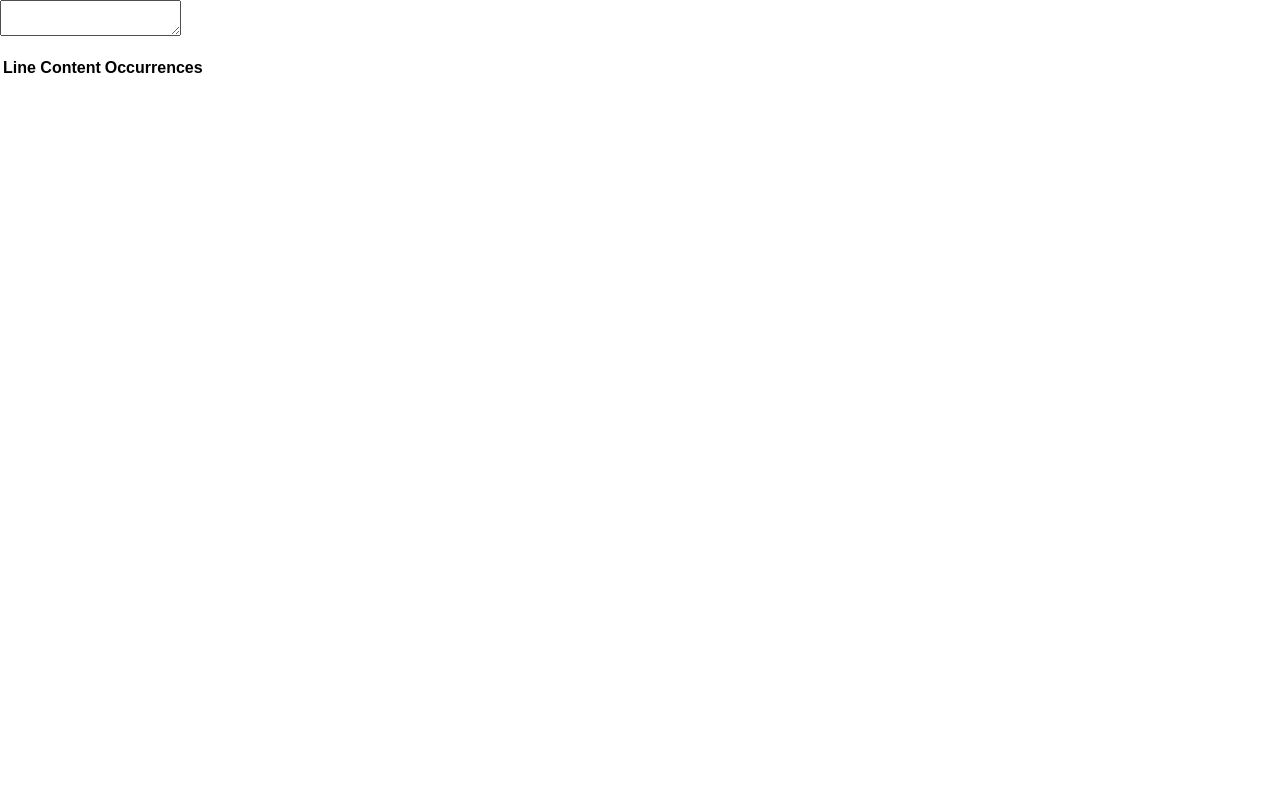
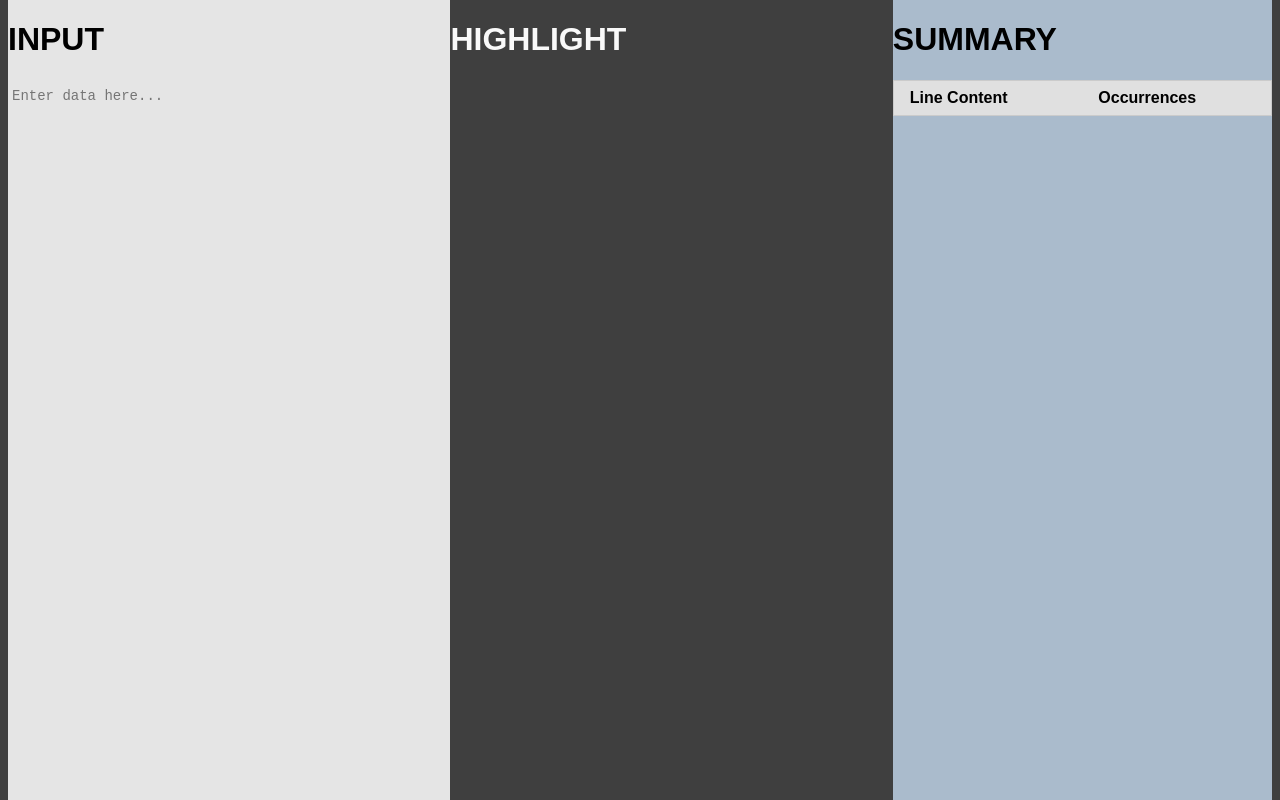
Before and after one commit to hdra/text-utils, a React (Create React App) app: page / in a window 1280 px wide. Built offline with nearby package versions, Linux system fonts and the light colour scheme; the HTML template or start-up script is replaced by a standard one.

Commit message:
Style and layout

```diff
--- a/src/App.css
+++ b/src/App.css
@@ -1,4 +1,137 @@
+html, body{
+  height: 100%;
+}
 
-.lines.highlighted {
-  background-color: yellow;
+#root{
+  height: 100%;
+  font-family: "open-sans" sans-serif;
 }
+
+.WorkspaceContainer{
+  background-color: #3f3f3f;
+  padding: 0px 8px;
+  display: grid;
+  grid-template-columns: 35% 35% 30%;
+  min-height: 100%;
+}
+
+.SummaryContainer{
+  background-color: #abc;
+}
+
+.InputContainer{
+  background-color: #e5e5e5;
+  padding: 0;
+}
+
+.InputContainer textarea{
+  resize: none;
+  font-size: 14px;
+  line-height: 16px;
+  width: 100%;
+  margin: 0;
+  border-width: 0;
+  padding-top: 8px;
+  padding-left: 4px;
+  box-sizing: border-box;
+  background-color: #e5e5e5;
+}
+
+.HighlightContainer{
+  background-color: #3f3f3f;
+  color: #f9f9f9;
+}
+.HighlightContainer div {
+  font-size: 14px;
+  line-height: 16px;
+  padding: 8px 0px;
+  margin: 0;
+}
+.HighlightContainer div p {
+  margin: 0;
+  padding-left: 4px;
+}
+
+.HighlightContainer .lines.highlighted {
+  background-color: #7fffe7;
+  color: #3f3f3f;
+}
+
+/* From Pure-css: https://github.com/yahoo/pure/blob/master/src/tables/css/tables.css */
+.pure-table {
+  /* Addition to set width */
+  width: 100%;
+  /* Remove spacing between table cells (from Normalize.css) */
+  border-collapse: collapse;
+  border-spacing: 0;
+  empty-cells: show;
+  border: 1px solid #cbcbcb;
+}
+
+.pure-table caption {
+  color: #000;
+  font: italic 85%/1 arial, sans-serif;
+  padding: 1em 0;
+  text-align: center;
+}
+
+.pure-table td,
+.pure-table th {
+  border-left: 1px solid #cbcbcb;/*  inner column border */
+  border-width: 0 0 0 1px;
+  font-size: inherit;
+  margin: 0;
+  overflow: visible; /*to make ths where the title is really long work*/
+  padding: 0.5em 1em; /* cell padding */
+}
+
+/* Consider removing this next declaration block, as it causes problems when
+there's a rowspan on the first cell. Case added to the tests. issue#432 */
+  .pure-table td:first-child,
+  .pure-table th:first-child {
+    border-left-width: 0;
+  }
+
+  .pure-table thead {
+    background-color: #e0e0e0;
+    color: #000;
+    text-align: left;
+    vertical-align: bottom;
+  }
+
+  /*
+  striping:
+  even - #fff (white)
+  odd  - #f2f2f2 (light gray)
+   */
+  .pure-table td {
+    background-color: transparent;
+  }
+  .pure-table-odd td {
+    background-color: #f2f2f2;
+  }
+
+  /* nth-child selector for modern browsers */
+  .pure-table-striped tr:nth-child(2n-1) td {
+    background-color: #f2f2f2;
+  }
+
+  /* BORDERED TABLES */
+  .pure-table-bordered td {
+    border-bottom: 1px solid #cbcbcb;
+  }
+  .pure-table-bordered tbody > tr:last-child > td {
+    border-bottom-width: 0;
+  }
+
+
+  /* HORIZONTAL BORDERED TABLES */
+
+  .pure-table-horizontal td,
+  .pure-table-horizontal th {
+    border-width: 0 0 1px 0;
+    border-bottom: 1px solid #cbcbcb;
+  }
+  .pure-table-horizontal tbody > tr:last-child > td {
+    border-bottom-width: 0;
+  }
--- a/src/App.tsx
+++ b/src/App.tsx
@@ -3,13 +3,19 @@ import './App.css';
 
 interface InputProps {
   inputValue: string;
+  lineNumber: number;
   onChange(event: React.ChangeEvent<HTMLTextAreaElement>): void;
 }
 
 class Input extends React.Component <InputProps, {}> {
   render() {
     return (
-      <textarea onChange={this.props.onChange} value={this.props.inputValue}/>
+      <textarea
+        placeholder="Enter data here..."
+        onChange={this.props.onChange}
+        value={this.props.inputValue}
+        rows={this.props.lineNumber}
+      />
     );
   }
 }
@@ -29,13 +35,13 @@ class Highlighter extends React.Component <OutputProps, {}> {
   }
   render() {
     return (
-      <ul>
+      <div>
         {
           this.props.lines.map( (line, lineNo) => {
-            return <li className={`lines ${this.isHighlighted(line)}`} key={lineNo}>{line}</li>;
+            return <p className={`lines ${this.isHighlighted(line)}`} key={lineNo}>{line}</p>;
           })
         }
-      </ul>
+      </div>
     );
   }
 }
@@ -56,7 +62,7 @@ class Summary extends React.Component <OutputProps, {}> {
   }
   render() {
     return (
-      <table>
+      <table className="pure-table pure-table-horizontal">
         <thead>
           <tr>
             <th>Line Content</th>
@@ -103,10 +109,19 @@ class Workspace extends React.Component <{}, WorkspaceState> {
   }
   render() {
     return (
-      <div className="container">
-        <Input onChange={this.textChanged} inputValue={this.state.inputValue}/>
-        <Highlighter counter={this.state.counter} lines={this.state.lines}/>
-        <Summary counter={this.state.counter} lines={this.state.lines}/>
+      <div className="WorkspaceContainer">
+        <div className="InputContainer">
+          <h1>INPUT</h1>
+          <Input onChange={this.textChanged} inputValue={this.state.inputValue} lineNumber={this.state.lines.length}/>
+        </div>
+        <div className="HighlightContainer">
+          <h1>HIGHLIGHT</h1>
+          <Highlighter counter={this.state.counter} lines={this.state.lines}/>
+        </div>
+        <div className="SummaryContainer">
+          <h1>SUMMARY</h1>
+          <Summary counter={this.state.counter} lines={this.state.lines}/>
+        </div>
       </div>
     );
   }
```
